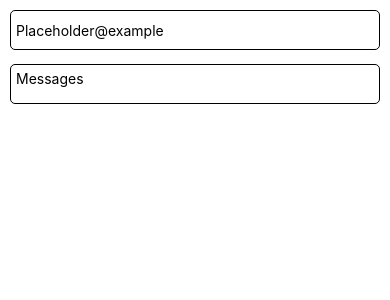
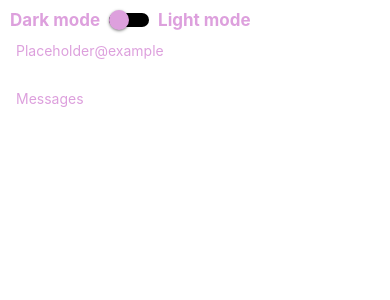
Before and after one commit to TomLayan1/React-Native, a React Native app: screen / in a window 390 px wide. Shown: the top 300 px of the page. Built offline with nearby package versions, Linux system fonts and the light colour scheme.

Commit message:
Learnt about the switch component

```diff
--- a/lessons/InputsNForms.tsx
+++ b/lessons/InputsNForms.tsx
@@ -1,18 +1,45 @@
 import { useState } from "react"
-import { StyleSheet, Text, TextInput } from "react-native"
-import { SafeAreaProvider, SafeAreaView } from "react-native-safe-area-context"
+import {
+  StatusBar,
+  StyleSheet,
+  Switch,
+  Text,
+  TextInput,
+  View
+} from "react-native";
+import {
+  SafeAreaProvider,
+  SafeAreaView
+} from "react-native-safe-area-context";
 
 export const InputsNForms = () => {
   const [inputValue, setInputValue] = useState<string>("");
+  const [isDarkMode, setIsDarkMode] = useState<boolean>(false);
 
   return (
+    <View style={[styles.container,
+      { backgroundColor: isDarkMode ? "black" : "white" }
+    ]}>
+      {/* <StatusBar backgroundColor="" /> */}
       <SafeAreaProvider>
-      <SafeAreaView style={styles.container} edges={[ 'top', 'left', 'right' ]}>
+        <SafeAreaView  edges={[ 'top', 'left', 'right' ]}>
+          <View style={styles.switchContainer}>
+            <Text style={styles.switchText}>Dark mode</Text>
+            <Switch
+              style={styles.switch}
+              value={isDarkMode}
+              onValueChange={() => setIsDarkMode((prevMode) => !prevMode)}
+              trackColor={{ false: "black", true: "white"}}
+              thumbColor={"plum"}
+            />
+            <Text style={styles.switchText}>Light mode</Text>
+          </View>
           <TextInput
             value={inputValue}
             onChangeText={setInputValue}
             style={styles.textInput}
             placeholder="Placeholder@example"
+            placeholderTextColor={"plum"}
             autoCorrect={false}
             autoCapitalize="none"
             // secureTextEntry
@@ -20,26 +47,44 @@ export const InputsNForms = () => {
           />
 
           <TextInput
-          style={styles.textInput}
+            style={[styles.textInput, styles.multilineInput]}
             placeholder="Messages"
+            placeholderTextColor={"plum"}
             multiline
           />
         </SafeAreaView>
       </SafeAreaProvider>
+    </View>
   )
 }
 
 const styles = StyleSheet.create({
   container: {
     flex: 1,
-    padding: 10
+    padding: 10,
+  },
+  switchContainer: {
+    flexDirection: "row",
+    // justifyContent: "right",
+    alignItems: "center",
+    gap: 9,
+  },
+  switchText: {
+    color: "plum",
+    fontSize: 17,
+    fontWeight: "bold"
+  },
+  switch: {
+
   },
   textInput: {
     height: 40,
     padding: 5,
     borderWidth: 1,
     borderRadius: 5,
-    marginBottom: 14
+    marginBottom: 14,
+    borderColor: "white",
+    color: "plum",
   },
   multilineInput: {
     minHeight: 100,
--- a/package.json
+++ b/package.json
@@ -13,7 +13,10 @@
     "expo-status-bar": "~2.2.3",
     "react": "19.0.0",
     "react-native": "0.79.5",
-    "react-native-safe-area-context": "^5.6.1"
+    "react-native-safe-area-context": "^5.6.1",
+    "react-dom": "19.0.0",
+    "react-native-web": "^0.20.0",
+    "@expo/metro-runtime": "~5.0.4"
   },
   "devDependencies": {
     "@babel/core": "^7.25.2",
```
Also changed, not shown: 1 other file (tests, documents, lock files or other folders). Lines whose indentation alone changed are shown as unchanged.
